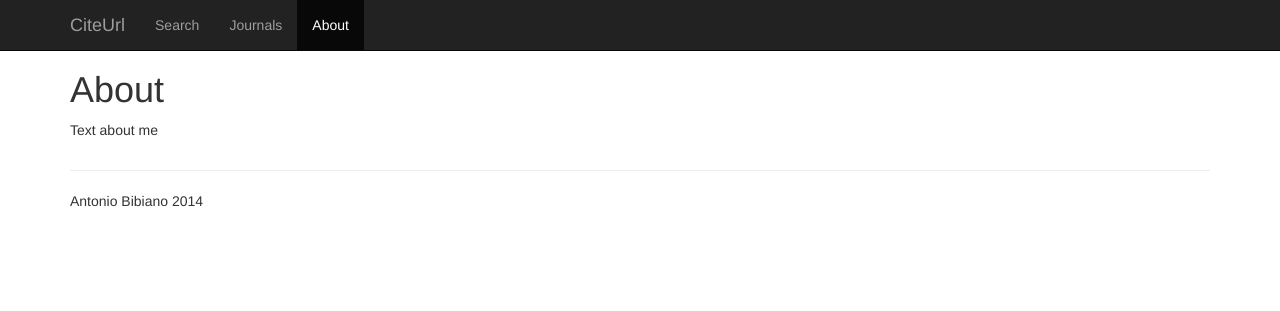
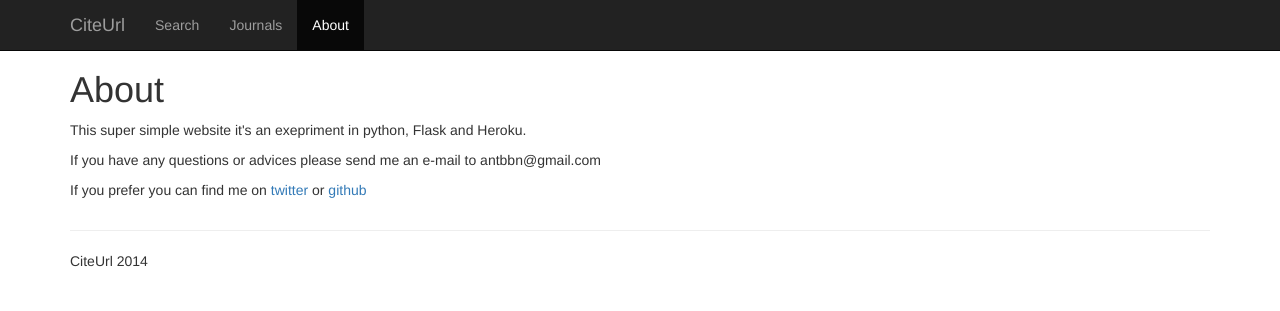
Before and after one commit to antbbn/citeurl-web, a Flask app: page /about in a window 1280 px wide. Shown: the top 311 px of the page. Run offline with Flask 2, Linux system fonts and the light colour scheme; some libraries are stand-ins or nearby versions.

Commit message:
Changed result display,updated About page

```diff
--- a/app/templates/about.html
+++ b/app/templates/about.html
@@ -4,8 +4,10 @@
 {% block content %}
       <div class="container">
         <h1>About</h1>
-        <p>Text about me</p>
-
+        <p>This super simple website it's an exepriment in python, Flask and Heroku.</p>
+        <p>If you have any questions or advices please send me an e-mail to antbbn@gmail.com<p>
+        <p>If you prefer you can find me on <a href="https://twitter.com/antbbn">twitter</a> or
+            <a href="https://github.com/antbbn">github</a></p>
       </div>
 
 {% endblock %}
--- a/app/templates/base.html
+++ b/app/templates/base.html
@@ -52,7 +52,7 @@
     <div class="container">
       <hr>
       <footer>
-        <p>Antonio Bibiano 2014</p>
+        <p>CiteUrl 2014</p>
       </footer>
     </div> <!-- /container -->
 
--- a/app/templates/search.html
+++ b/app/templates/search.html
@@ -11,7 +11,7 @@
         this is why I built this, just paste the citation as is and you'll be one click away from the cited article</p>
         <form action="" method="POST">
            <div class="form-group">
-             <label for="citation">Citation:</label>
+             <label class="sr-only" for="citation">Citation:</label>
              {% if citation %}
              <input type="text" class="form-control input-lg" id="citation" name="citation" value="{{ citation }}">
              {% else %}
@@ -26,9 +26,8 @@
     <div class="container">
     {% if citation %}
         <p> Result for: {{ citation }} </p>
-        <hr>
       {% if url %}
-        <h1>Here's the link!<h1>
+        <h2>Journal: {{ journal }}<h2>
         <h1><a target="_blank" href="{{ url }}">{{ url }}</a></h1>
       {% else %}
         <h1> No link found! Sorry </h1>
--- a/app/views.py
+++ b/app/views.py
@@ -9,6 +9,7 @@ from app import app
 def search():
     url = None
     citation = None
+    journal = None
     if request.method == 'POST':
         citation = request.form['citation']
 
@@ -16,9 +17,10 @@ def search():
           obj = source()
           if sources.match(obj,citation):
             url = obj.urls()
+            journal = obj.journal_name
             break
 
-    return render_template("search.html", url=url, citation=citation)
+    return render_template("search.html", url=url, journal=journal, citation=citation)
 
 
 @app.route('/journals')
```
